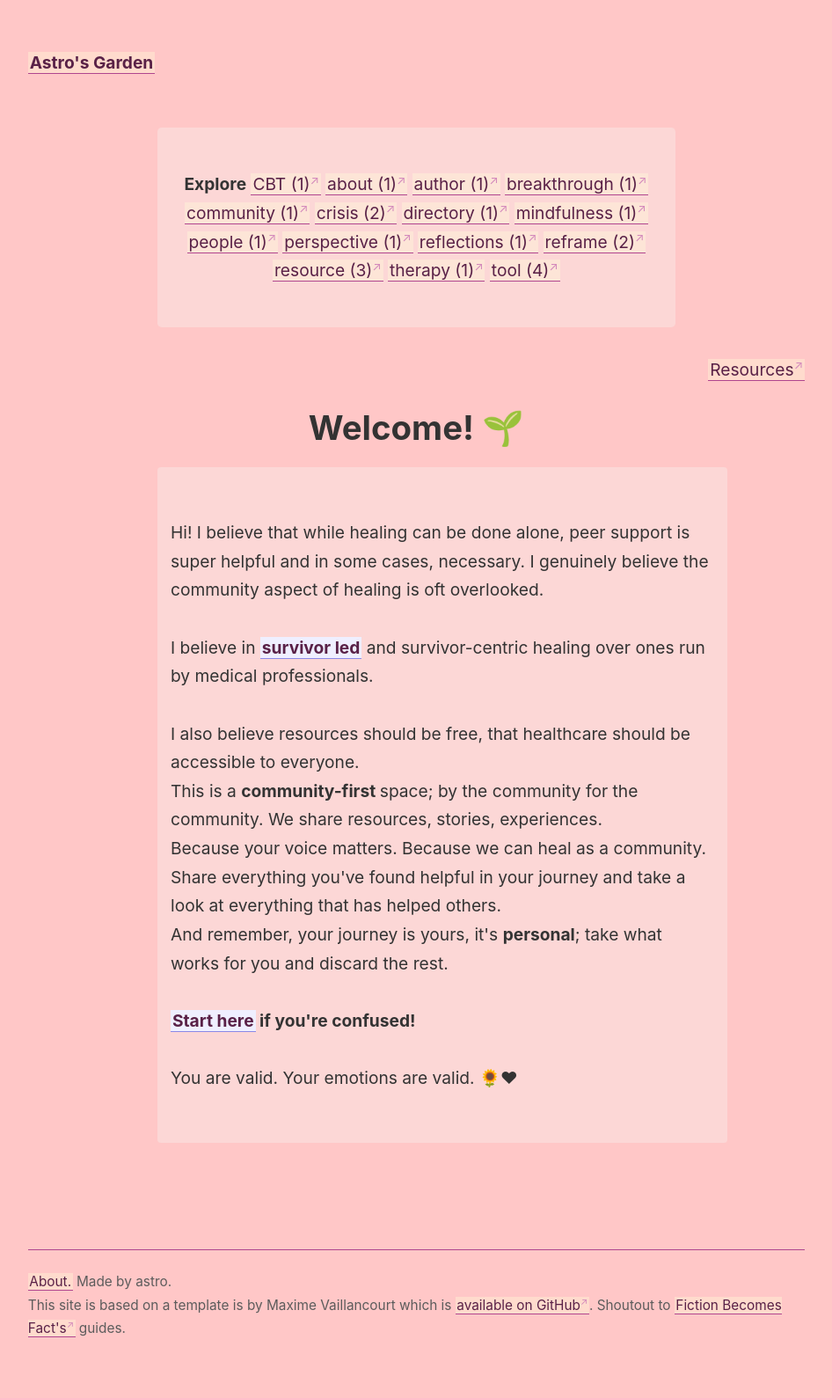
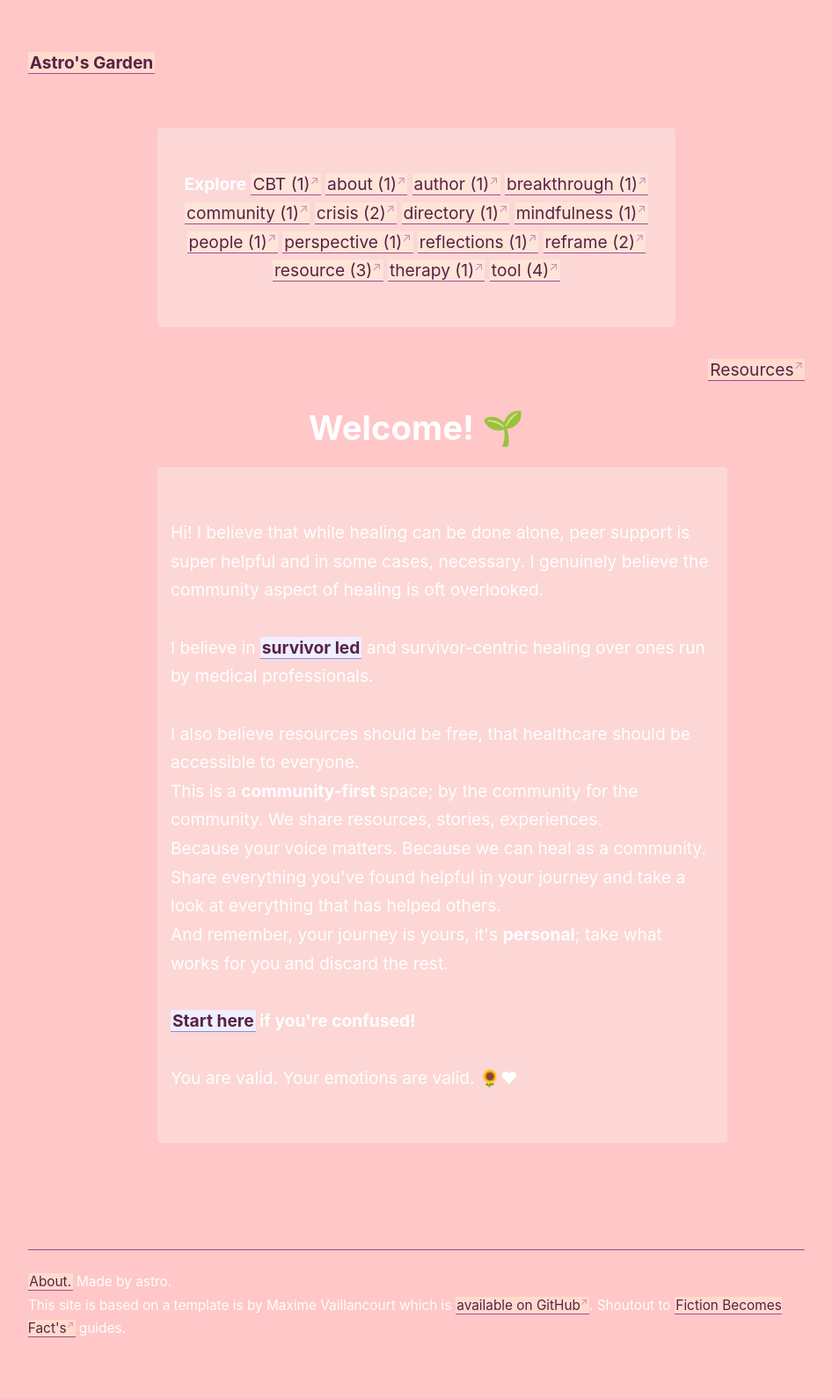
Before and after one commit to corvusdeinanis/astrosgarden, a Jekyll site: the page built from index.html, in a window 1280 px wide. Shown: the whole page at 88% size, without its empty margins (45-991 px from the left). Built offline with Jekyll 4.4.1, drawn with Linux system fonts in a browser that asks for light colours; the list of posts is cut into pages by our own code.

Commit message:
Update _style.scss

```diff
--- a/_sass/_style.scss
+++ b/_sass/_style.scss
@@ -1,5 +1,5 @@
-$color-primary: hsl(0, 0%, 10%);
-$color-text: hsl(0, 0%, 20%);
+$color-primary: #372248;
+$color-text: white;
 $color-subtext: hsl(0, 0%, 30%);
 $color-border: #b0458e;
 $color-box-background: mix($color-primary, white, 4%);
```
